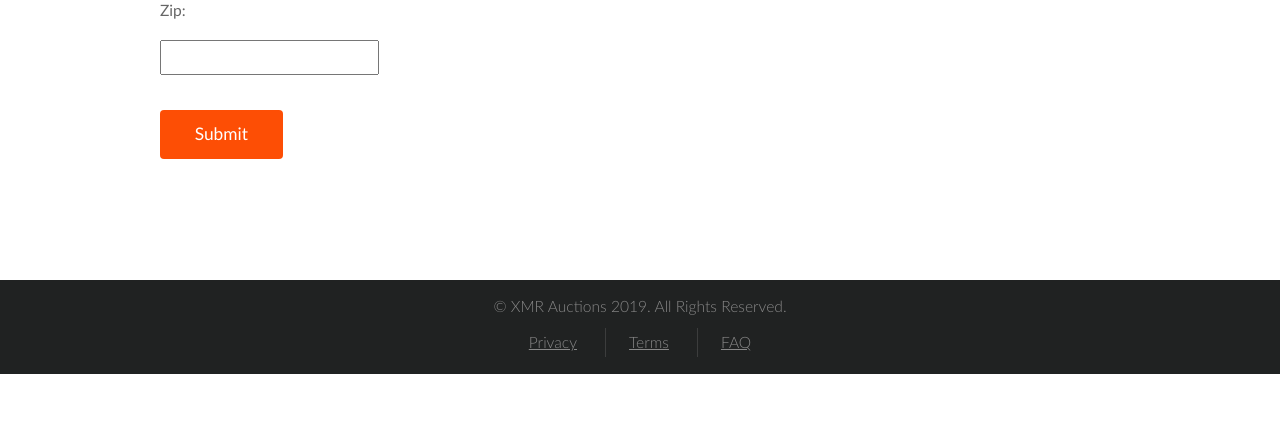
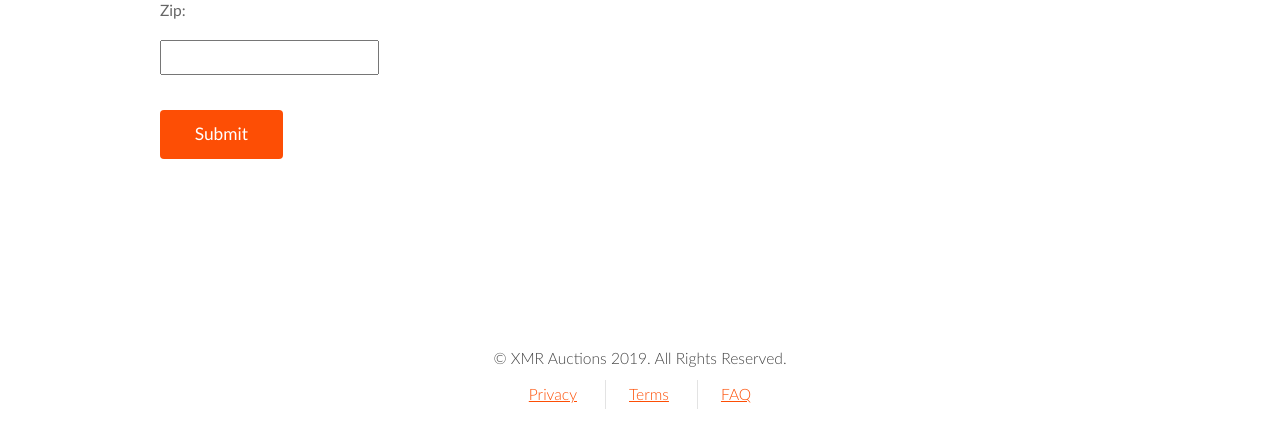
Before and after one commit to lalanza808/xmrauctions, a Django app: page /shipping/edit/ in a window 1280 px wide. Shown: the part 1024-1450 px from the top of the page. Before the commit the page ends 1398 px from the top, so only its background shows below. Run offline with Django 3.2, Linux system fonts and the light colour scheme; the visitor is signed in with stand-in values (Sample User, id 1); parts of the project's set-up code (start-up, migrations or seed data) failed here and were passed over; some libraries are stand-ins or nearby versions.

Commit message:
my bad solution to the dumb footer placement

```diff
--- a/web/static/css/style.css
+++ b/web/static/css/style.css
@@ -1054,12 +1054,9 @@
 /* Footer */
 
 	#footer {
-		background: #202222;
-		color: #888;
     position: relative;
     width: 100%;
     bottom: 0;
-    /* height: 100px; */
     margin-top: 1em;
 	}
 
@@ -1073,11 +1070,10 @@
 			-o-transition: all 0.2s ease-in-out;
 			-ms-transition: all 0.2s ease-in-out;
 			transition: all 0.2s ease-in-out;
-			color: #888;
 		}
 
 			#footer a:active, #footer a:hover {
-				color: #ffffff;
+				color: #000;
 			}
 
 		#footer .icons .rounded {
@@ -1154,5 +1150,8 @@
 }
 
 html {
+  height: 100%;
+}
+body {
   min-height: 100%;
 }
--- a/web/templates/base.html
+++ b/web/templates/base.html
@@ -75,15 +75,15 @@
   					hidden: true,
   					html: '<div data-action="moveElement" data-args="nav"></div>',
   					orientation: 'vertical',
-  					position: 'top-left',
-  					side: 'left',
+  					position: 'top-right',
+  					side: 'right',
   					width: 250
   				},
   				navButton: {
   					breakpoints: 'medium',
   					height: '4em',
   					html: '<span class="toggle" data-action="toggleLayer" data-args="navPanel"></span>',
-  					position: 'top-left',
+  					position: 'top-right',
   					side: 'top',
   					width: '6em'
   				}
@@ -153,6 +153,7 @@
     {% block content %}
     {% endblock %}
 
+    <hr>
     <footer id="footer">
       <div class="container">
         <ul class="copyright">
```
